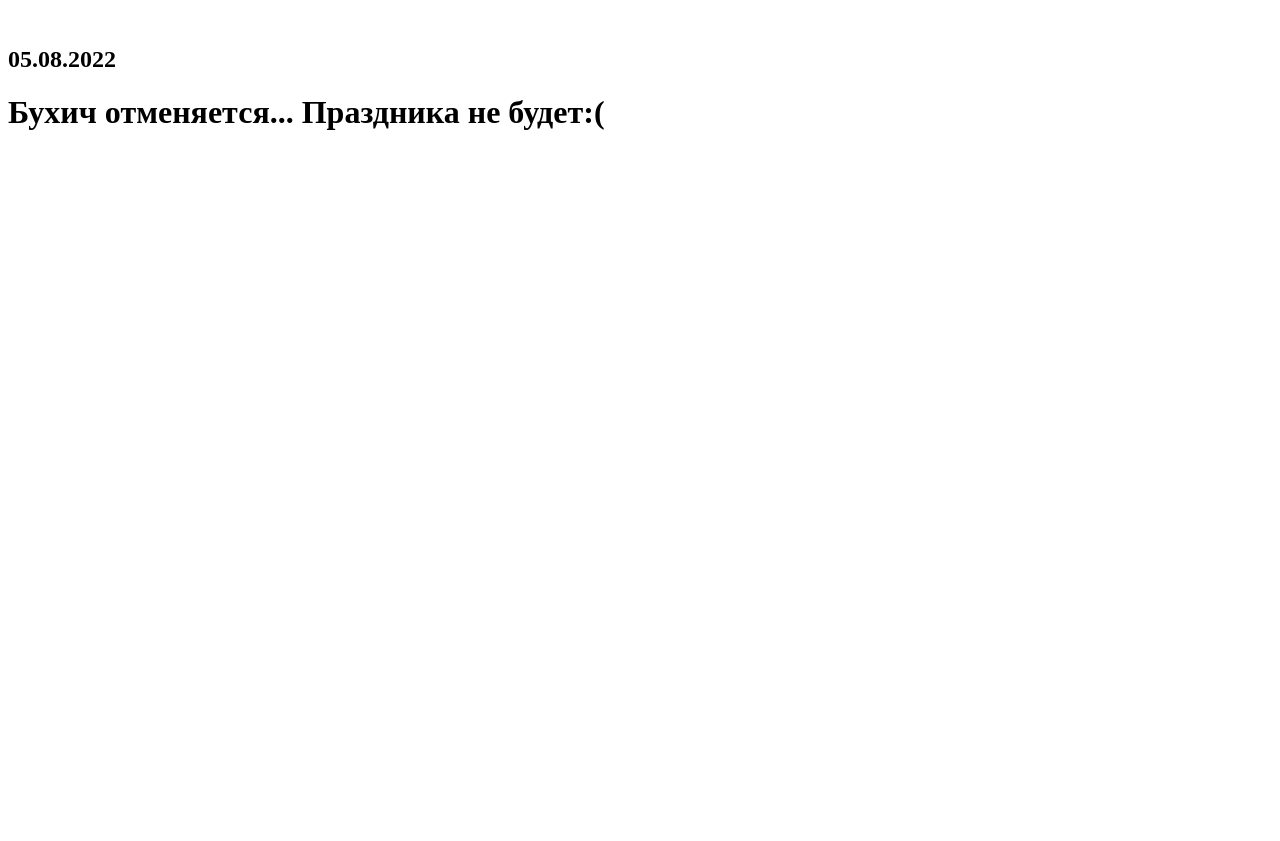
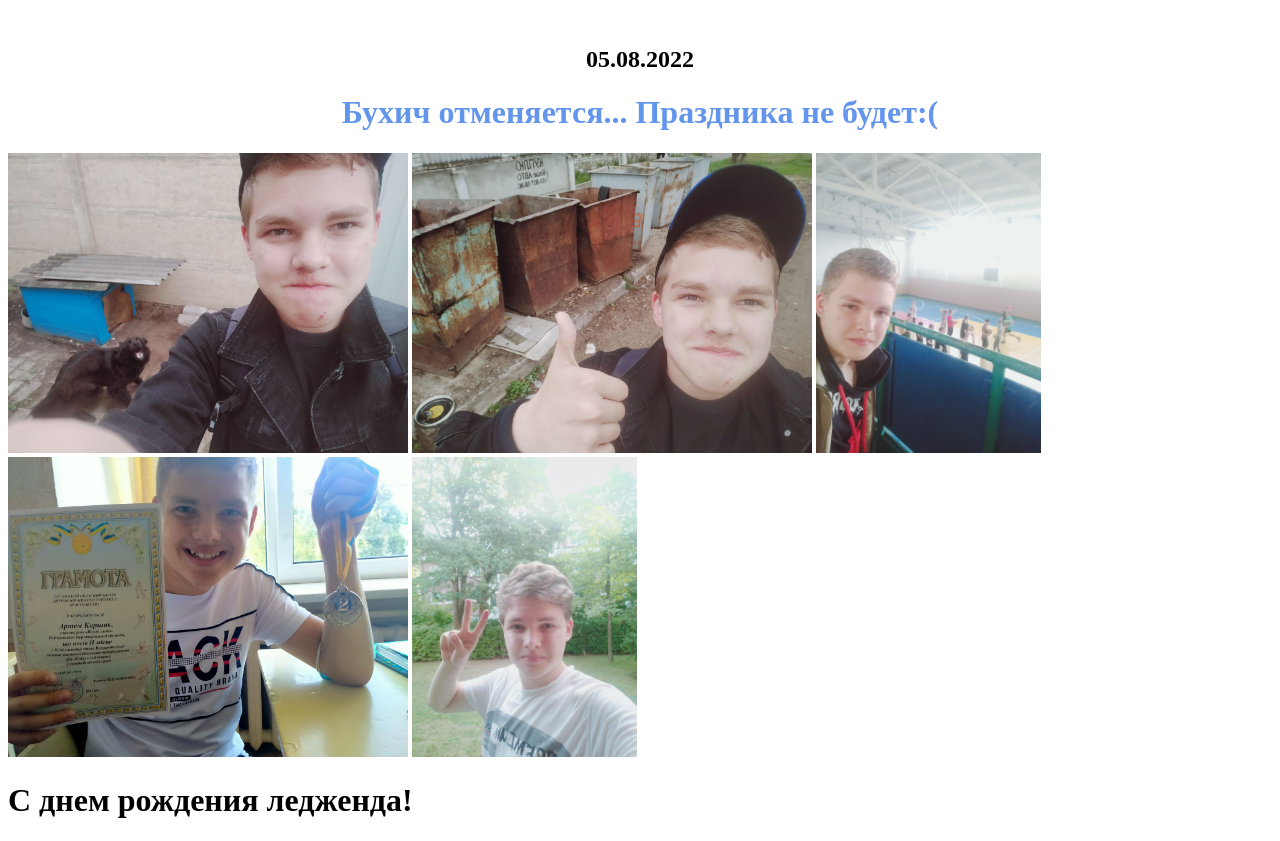
Before and after one commit to Artemiy-K/FirstProgramm, a Django app: page /holiday/ in a window 1280 px wide. Before the commit the page ends 130 px from the top, so only its background shows below. Run offline with Django 4.2, Linux system fonts and the light colour scheme.

Commit message:
add happy birthday

```diff
--- a/djangoman/holiday/templates/holiday/index.html
+++ b/djangoman/holiday/templates/holiday/index.html
@@ -1,3 +1,4 @@
+{% load static %}
 <!DOCTYPE html>
 <html>
 <head>
@@ -6,9 +7,17 @@
 </head>
 
 <br>
-<h2>{{ h_date }}</h2>
-<h1>{{ h_name }}</h1>
+<h2 style="text-align: center">{{ h_date }}</h2>
+<h1 style="text-align: center; color: cornflowerblue;font-family: Ravie">{{ h_name }}</h1>
 
+    {% if '18122022' == '18122022' %}
+        <img src="{% static 'holiday/photo1.jpg' %}"; style="height: 300px">
+        <img src="{% static 'holiday/photo2.jpg' %}"; style="height: 300px">
+        <img src="{% static 'holiday/photo3.jpg' %}"; style="height: 300px">
+        <img src="{% static 'holiday/photo4.jpg' %}"; style="height: 300px">
+        <img src="{% static 'holiday/photo6.jpg' %}"; style="height: 300px;text-align: center">
+        <h1 style="font-family: ObelixPro">С днем рождения ледженда!</h1>
+    {% endif %}
 
 
 
```
Also changed, not shown: djangoman/holiday/static/holiday/photo1.jpg (added), djangoman/holiday/static/holiday/photo2.jpg (added), djangoman/holiday/static/holiday/photo3.jpg (added), djangoman/holiday/static/holiday/photo4.jpg (added), djangoman/holiday/static/holiday/photo6.jpg (added).
